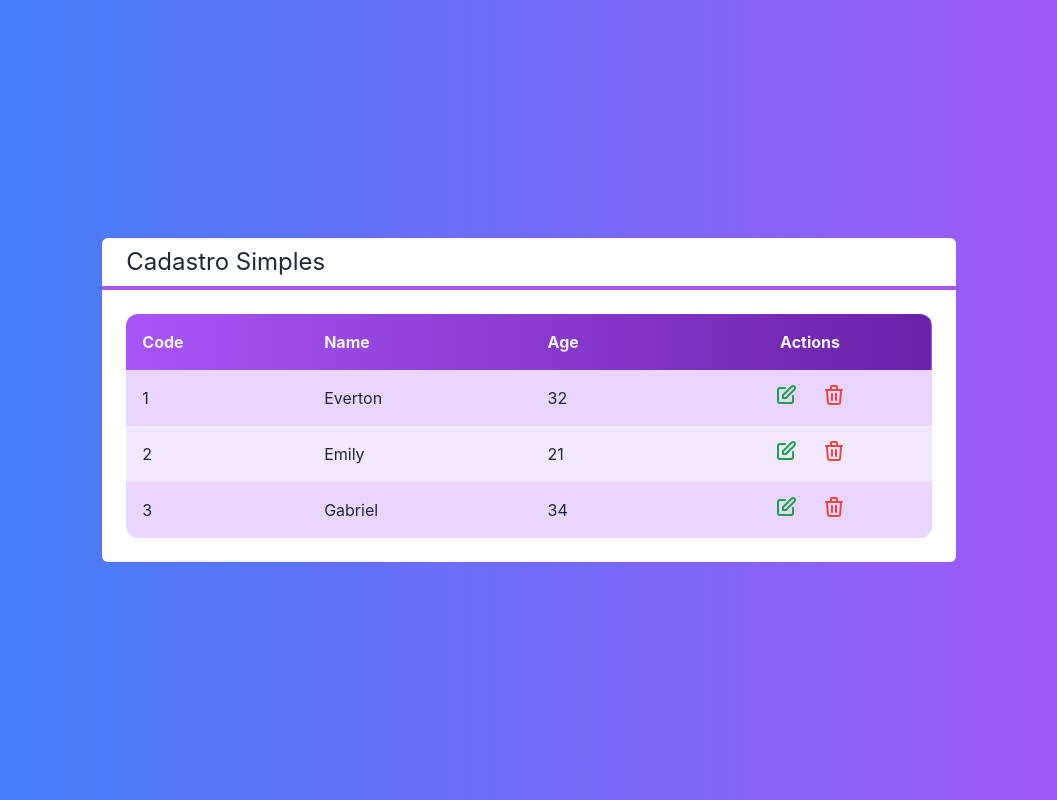
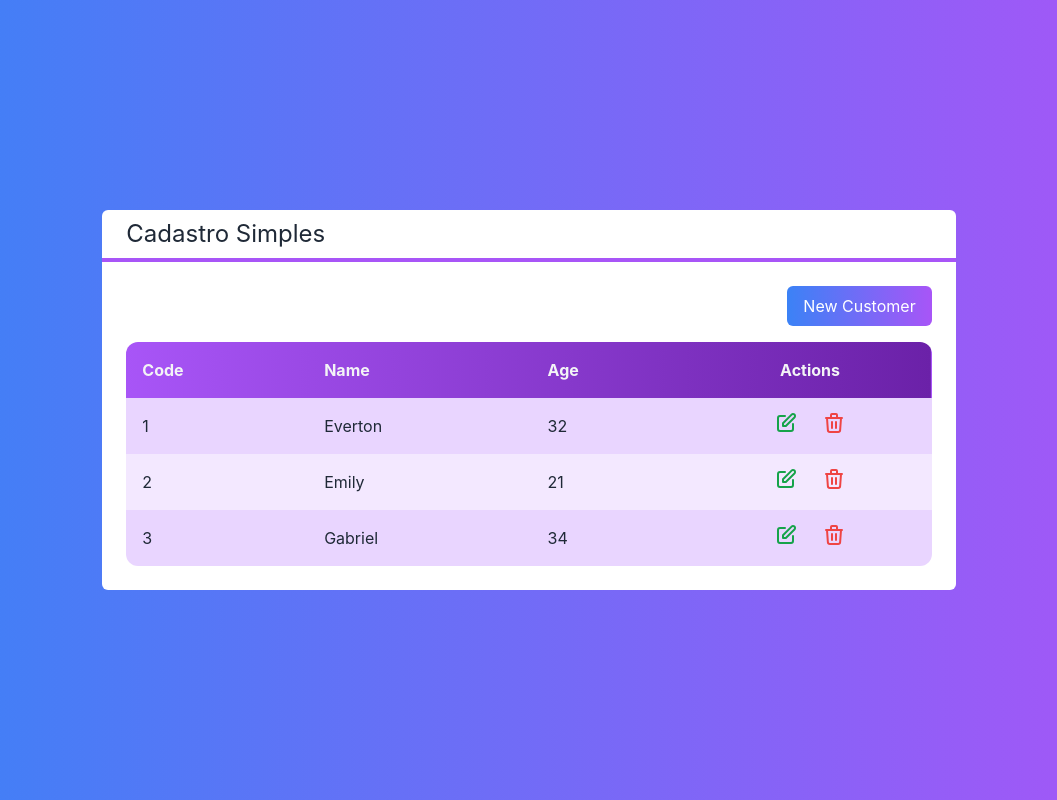
Before and after one commit to mirandaeverton/curso-web-next-crud, a Next.js app: page / in a window 1280 px wide. Shown: the whole page, without its empty margins (111-1168 px from the left). Built offline with nearby package versions, Linux system fonts and the light colour scheme.

Commit message:
Button component created

```diff
--- /dev/null
+++ b/src/components/Button.tsx
@@ -0,0 +1,24 @@
+interface ButtonProps {
+    color?: 'green' | 'blue' | 'gray'
+    className?: string
+    children: any
+}
+
+export default function Button(props: ButtonProps) {
+    const color = props.color ?? 'gray'
+    const from = `from-${color}-400`
+    const to = `to-${color}-700`
+
+    console.log(from)
+    console.log(to)
+
+    return(
+        <button className={`
+            bg-gradient-to-r ${from} ${to}
+            text-white px-4 py-2 rounded-md
+            ${props.className}
+        `}>
+            {props.children}
+        </button>
+    )
+}
--- a/src/components/Table.tsx
+++ b/src/components/Table.tsx
@@ -7,7 +7,7 @@
     customerDeleted?: (customer: Customer) => void
 }
 
-export default function Table(props) {
+export default function Table(props: TableProps) {
 
     const showActions = props.customerSelected || props.customerDeleted
 
--- a/src/pages/index.tsx
+++ b/src/pages/index.tsx
@@ -1,3 +1,4 @@
+import Button from "../components/Button";
 import Layout from "../components/Layout";
 import Table from "../components/Table";
 import Customer from "../core/Customer";
@@ -25,6 +26,9 @@
       text-white
     `}>
       <Layout title="Cadastro Simples">
+        <div className="flex justify-end">
+          <Button color="blue" className="mb-4">New Customer</Button>
+        </div>
         <Table customers={customers}
         customerSelected={customerSelected}
         customerDeleted={customerDeleted}></Table>
--- a/tailwind.config.js
+++ b/tailwind.config.js
@@ -1,8 +1,15 @@
 module.exports = {
-  content: [
-    "./src/pages/**/*.{js,ts,jsx,tsx}",
-    "./src/components/**/*.{js,ts,jsx,tsx}",
-  ],
+  purge: {
+    content: [
+      "./src/pages/**/*.{js,ts,jsx,tsx}",
+      "./src/components/**/*.{js,ts,jsx,tsx}",
+    ],
+    safelist: [
+      /^bg-/,
+      /^to-/,
+      /^from-/,
+    ]
+  },
   theme: {
     extend: {},
   },
```
